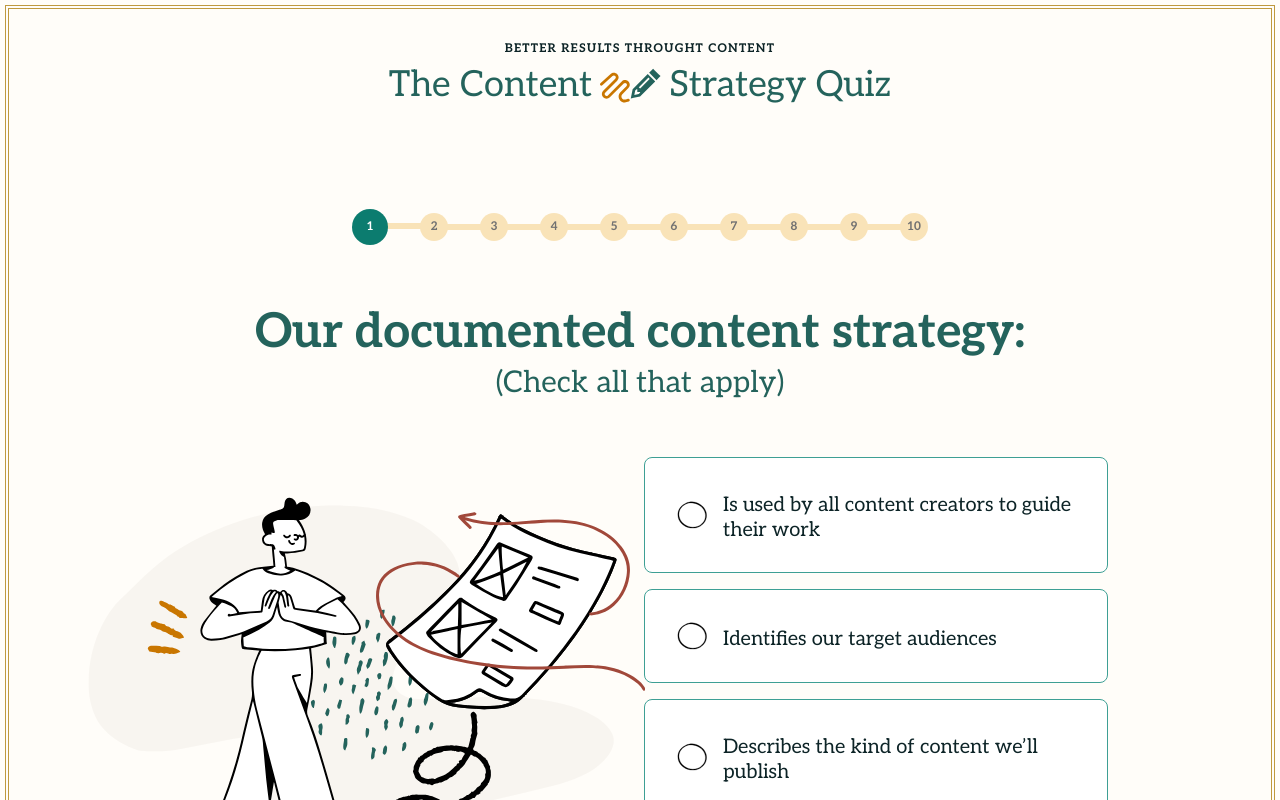
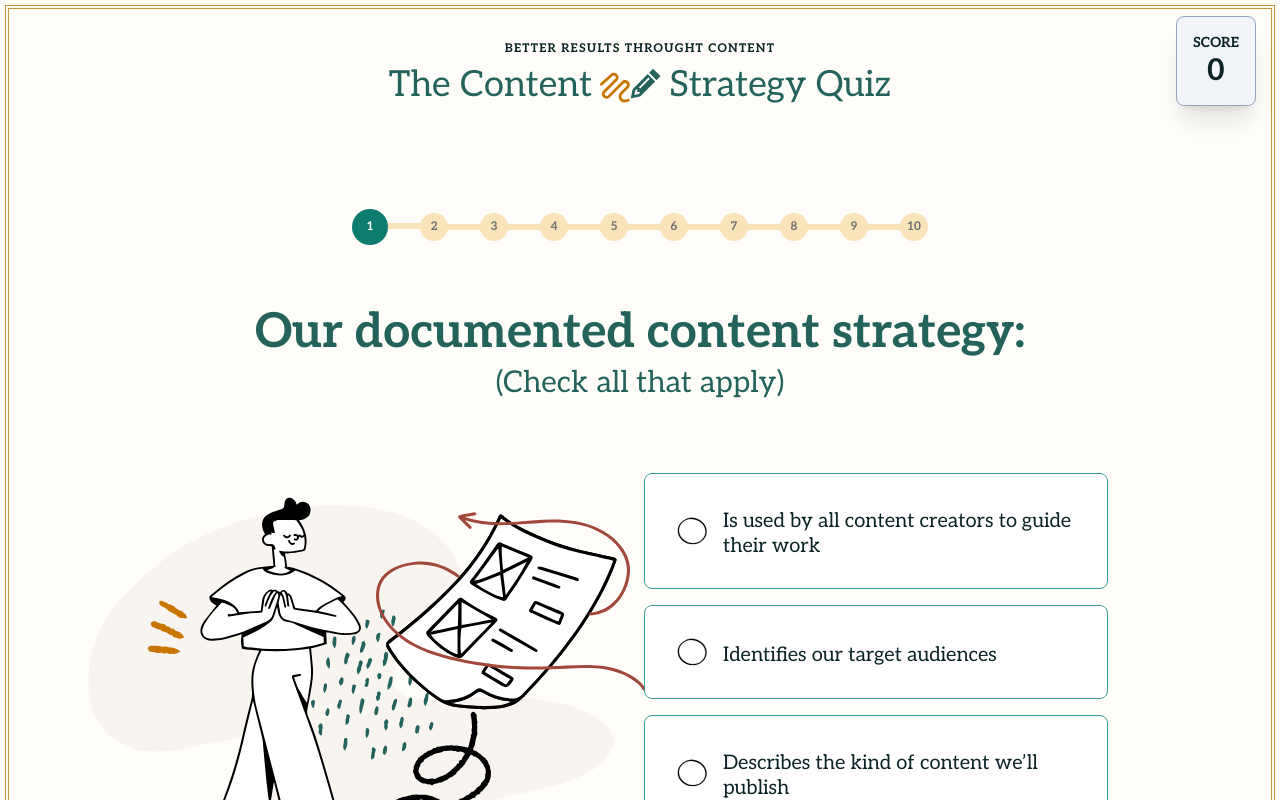
Before and after one commit to fourkitchens/content-maturity-quiz, a Next.js app: page /1 in a window 1280 px wide. Shown: the top 800 px of the page. Built offline with nearby package versions, Linux system fonts and the light colour scheme.

Commit message:
score tracking

```diff
--- a/src/app/results/page.js
+++ b/src/app/results/page.js
@@ -20,7 +20,9 @@ import resultsLevelData from '@/data/resultsLevelData';
 const ResultsSwitcher = ({ setResultsLevel }) => (
   <div
     className={classNames(
-      'text-sm flex flex-row gap-4 bg-slate-300 w-max p-4 rounded-sm fixed left-4 bottom-4 z-50 '
+      'text-sm flex flex-row gap-4 bg-slate-300 w-max p-4 rounded-sm fixed left-4 bottom-4 z-50 ',
+      'border border-solid border-slate-400',
+      'font-bold text-3xl shadow-xl'
     )}
   >
     <label htmlFor="results">Change results page:</label>
--- a/src/components/CheckboxList.js
+++ b/src/components/CheckboxList.js
@@ -32,23 +32,47 @@ const CheckboxImage = () => (
   </svg>
 );
 
+const Scoreboard = () => {
+  const { score } = useContext(ScoreContext);
+
+  return (
+    <div
+      className={classNames(
+        'flex flex-col items-center gap-0 bg-slate-100 w-max p-4 rounded-lg fixed right-6 top-4 z-50 ',
+        'border border-solid border-slate-400',
+        'font-bold text-3xl shadow-xl'
+      )}
+    >
+      <span className="inline-block text-sm">SCORE</span>
+      {score}
+    </div>
+  );
+};
+
 const Checkbox = ({ id, name, text, type, value, checkHandler, isChecked }) => {
   const [scope, animate] = useAnimate();
   const inputType = type === 'single' ? 'radio' : 'checkbox';
   const { score, setScore } = useContext(ScoreContext);
 
+  const handleScoreChange = (addValue) => {
+    addValue ? setScore(() => score + value) : setScore(() => score - value);
+  };
+
   function handleChange(e) {
-    if (e.target.checked) {
+    const { checked } = e.target;
+
+    if (checked) {
       animate(
         scope.current,
         { top: [0, 35, 0] },
         { duration: 0.15 },
         { ease: easeInOut }
       );
-      setScore(() => score + 1);
-    } else {
-      setScore(() => score - 1);
     }
+    console.log('score is ', score);
+    console.log('checked is ', checked);
+    console.log('value is ', value);
+    handleScoreChange(checked);
     checkHandler();
   }
 
@@ -63,6 +87,7 @@ const Checkbox = ({ id, name, text, type, value, checkHandler, isChecked }) => {
         value={value}
         defaultChecked={isChecked}
       />
+      {console.log('score: ', score)}
       <label
         ref={scope}
         htmlFor={name + id}
@@ -113,6 +138,7 @@ const CheckboxList = ({ data, className, columns = false }) => {
         className
       )}
     >
+      <Scoreboard />
       {choiceList.map((choice, i) => (
         <Checkbox
           checkHandler={() => updateCheckStatus(i)}
```
